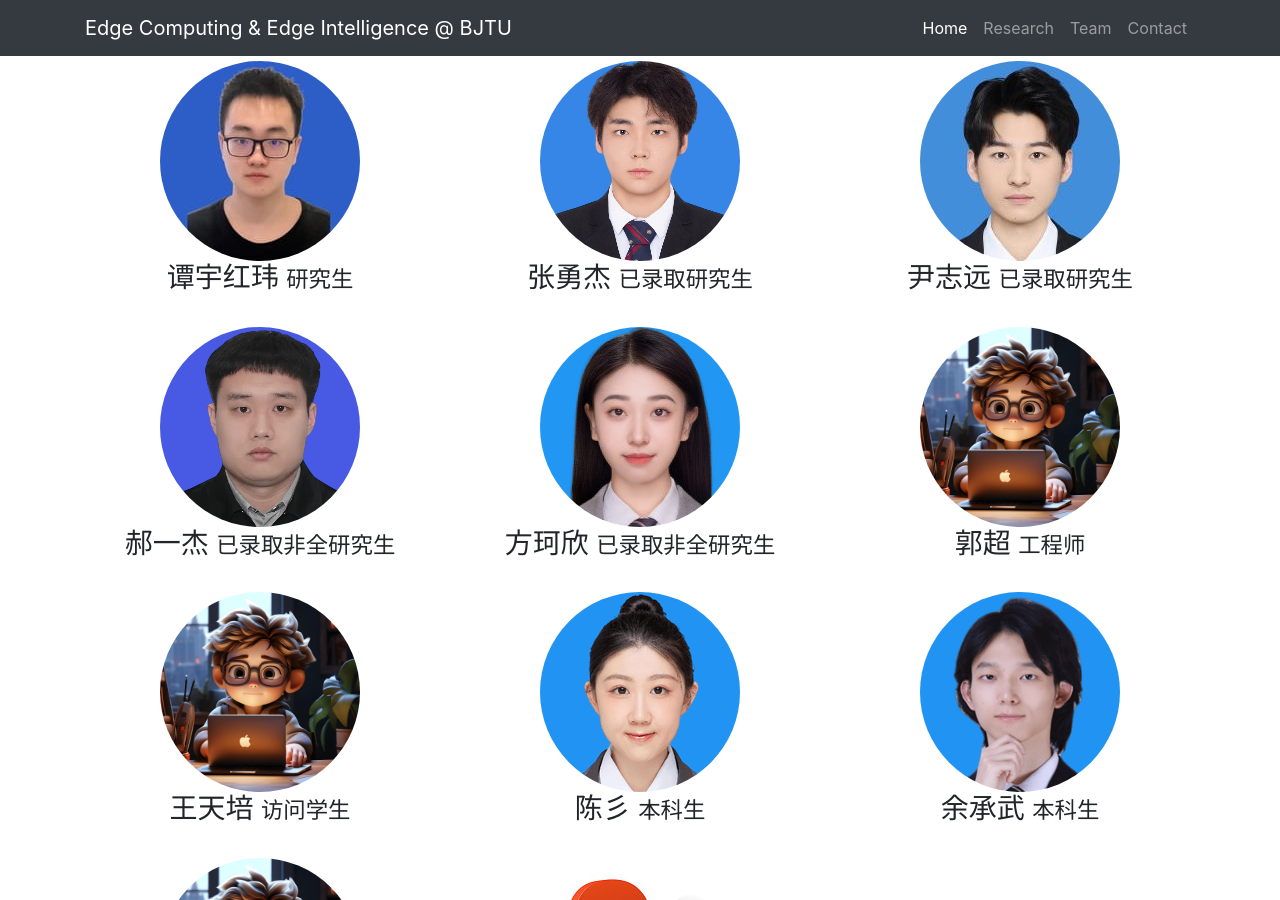
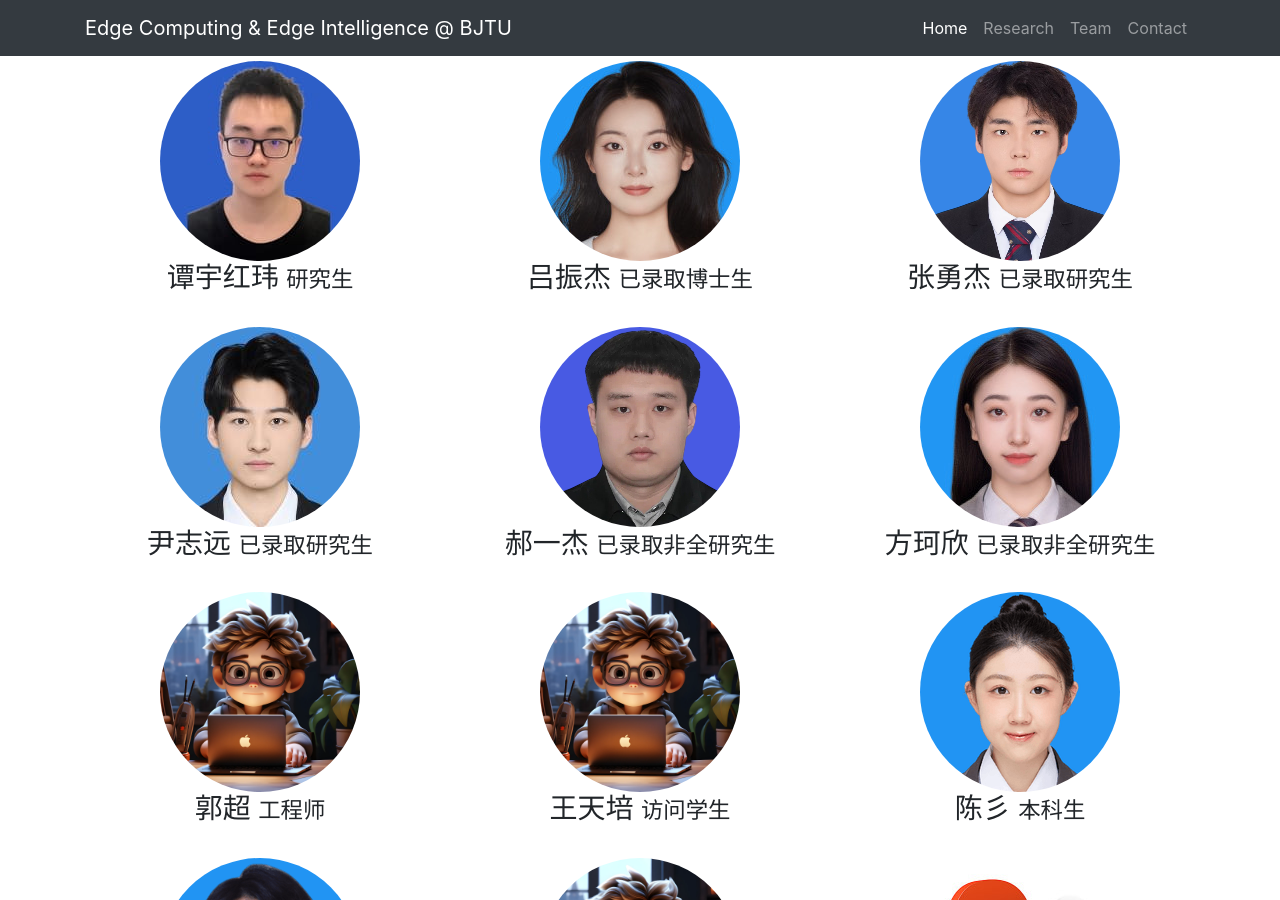
Before and after one commit to fangvv/Homepage, a Jekyll site: the page Edgecomp/index.html, which Jekyll copies as it is, in a window 1280 px wide and 900 px high, scrolled down 9078 px. Built offline with Jekyll 4.4.1, drawn with Linux system fonts in a browser that asks for light colours; comment, search, counter and statistics services are not loaded.

Commit message:
update member

```diff
--- a/Edgecomp/index.html
+++ b/Edgecomp/index.html
@@ -250,6 +250,10 @@
           <h3>谭宇红玮 <small>研究生</small> </h3>
       </div>
       <div class="col-lg-4 col-sm-6 text-center mb-4">
+          <img class="rounded-circle img-fluid d-block mx-auto" src="img/lzj.jpg" alt="" />
+          <h3>吕振杰 <small>已录取博士生</small> </h3>
+      </div>
+      <div class="col-lg-4 col-sm-6 text-center mb-4">
           <img class="rounded-circle img-fluid d-block mx-auto" src="img/zyj.png" alt="" />
           <h3>张勇杰 <small>已录取研究生</small> </h3>
       </div>
```
Also changed, not shown: Edgecomp/img/lzj.jpg (added).
